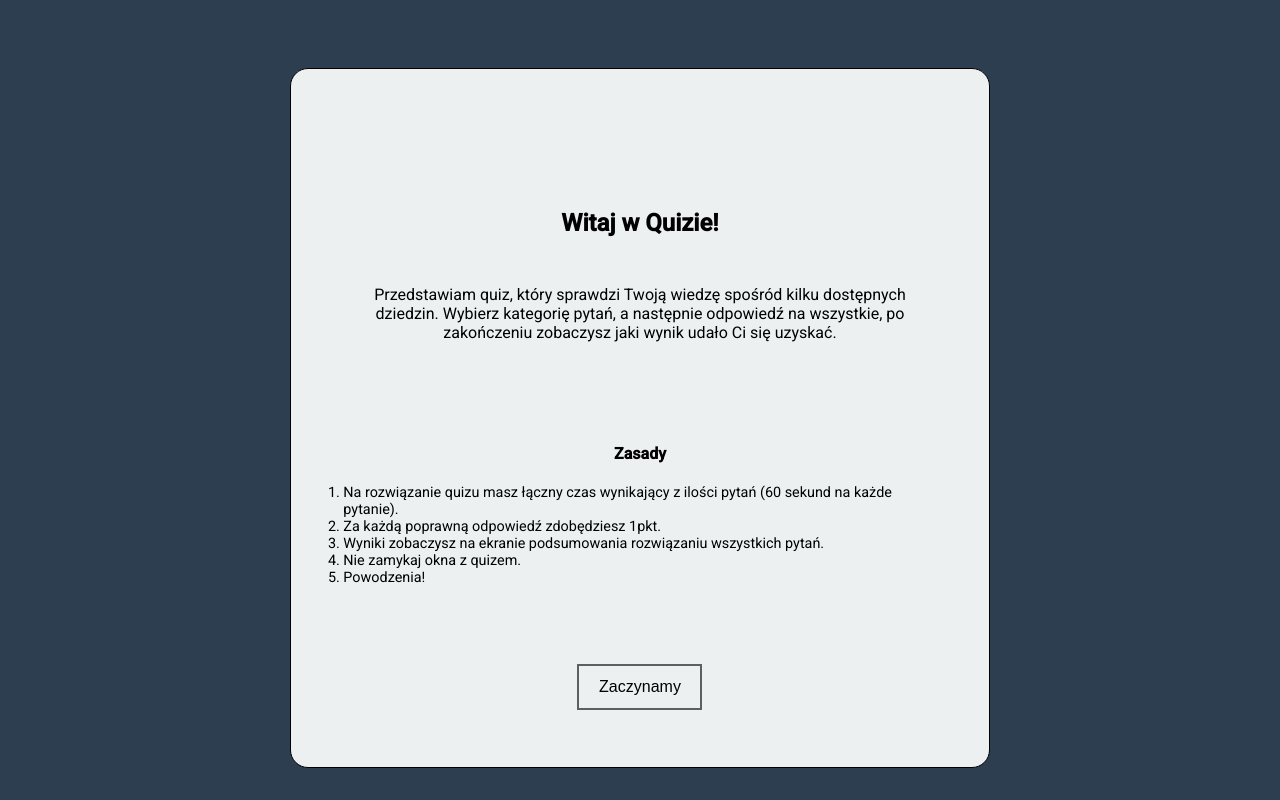
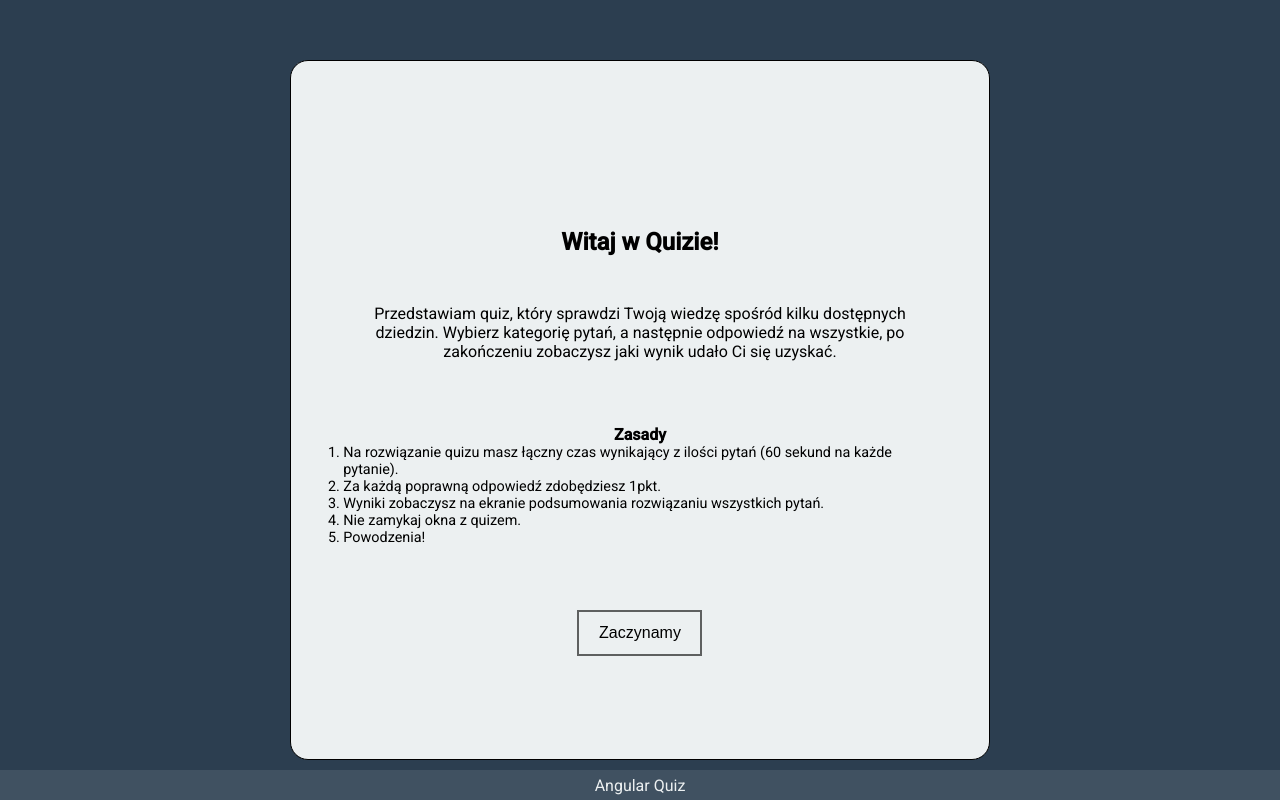
Before and after one commit to kkolcz/angular-quiz-app, an Angular app: page / in a window 1280 px wide. Built offline with nearby package versions, Linux system fonts and the light colour scheme.

Commit message:
add footer

```diff
--- a/src/app/app.component.html
+++ b/src/app/app.component.html
@@ -10,4 +10,8 @@
       [username]="username"></app-submit-quiz-app>
   </div>
 </main>
-<footer></footer>
+<footer>
+  <a href="https://github.com/kkolcz/angular-quiz-app">
+    <p>Angular Quiz</p>
+  </a>
+</footer>
--- a/src/app/app.component.scss
+++ b/src/app/app.component.scss
@@ -23,3 +23,27 @@ main {
   border-radius: 18px;
   margin-top: 60px;
 }
+
+footer {
+  margin: 0;
+  padding: 0;
+  width: 100vw;
+  height: 30px;
+  background-color: rgba(237, 241, 242, 0.1);
+  display: flex;
+  justify-content: center;
+  align-items: center;
+  position: absolute;
+  bottom: 0;
+}
+
+footer p {
+  color: #ecf0f1;
+}
+
+a,
+a:link,
+a:visited,
+a:active {
+  text-decoration: none;
+}
--- a/src/styles.scss
+++ b/src/styles.scss
@@ -28,3 +28,8 @@ body {
   background-color: #2c3e50;
   color: white;
 }
+
+* {
+  margin: 0;
+  padding: 0;
+}
```
